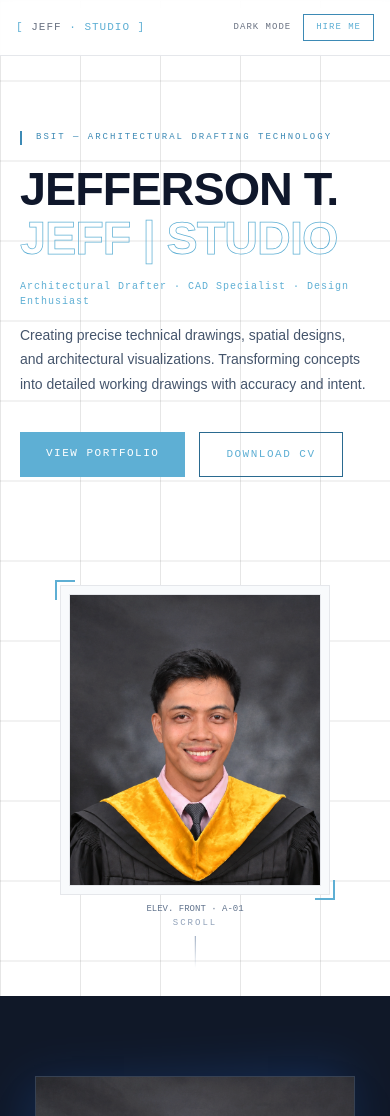
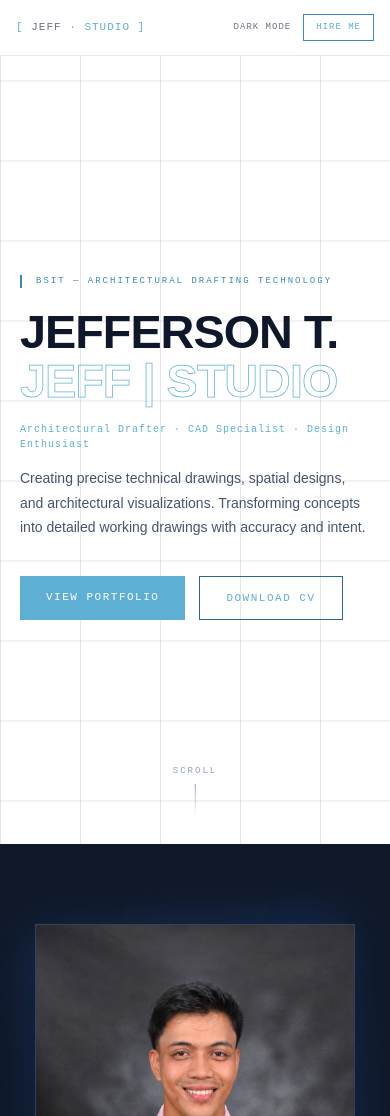
Before and after one commit to Cipher-Syntax/Jeff-Studio, a React (Vite) app: page / in a window 390 px wide. Shown: the top 1116 px of the page. Built offline with nearby package versions, Linux system fonts and the light colour scheme.

Commit message:
style: hide hero image on small screens

```diff
--- a/src/features/portfolio/components/HeroSection.jsx
+++ b/src/features/portfolio/components/HeroSection.jsx
@@ -39,7 +39,7 @@ const HeroSection = () => {
                     </div>
                 </div>
 
-                <div className="flex flex-col items-center lg:block mt-12 lg:mt-0">
+                <div className="hidden lg:block mt-12 lg:mt-0">
                     <div className="w-[270px] h-[310px] lg:ml-auto bg-slate-50 dark:bg-[#0d2240] border border-gray-200 dark:border-[#2a6a90] relative flex items-center justify-center p-2 before:content-[''] before:absolute before:w-5 before:h-5 before:border-solid before:border-[#5eafd4] before:-top-1.5 before:-left-1.5 before:border-t-2 before:border-l-2 before:border-b-0 before:border-r-0 after:content-[''] after:absolute after:w-5 after:h-5 after:border-solid after:border-[#5eafd4] after:-bottom-1.5 after:-right-1.5 after:border-b-2 after:border-r-2 after:border-t-0 after:border-l-0 transition-colors duration-300">
                         <img
                             src={Me}
```
